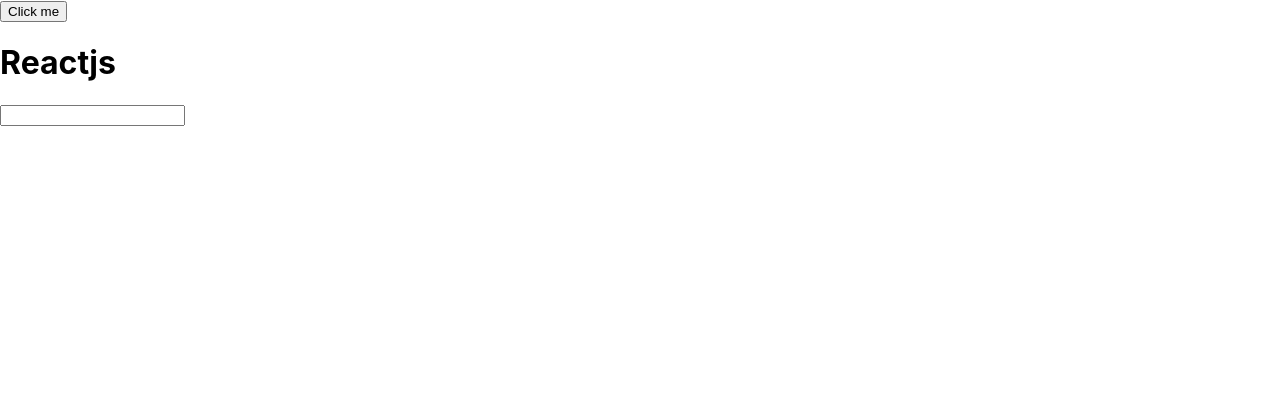
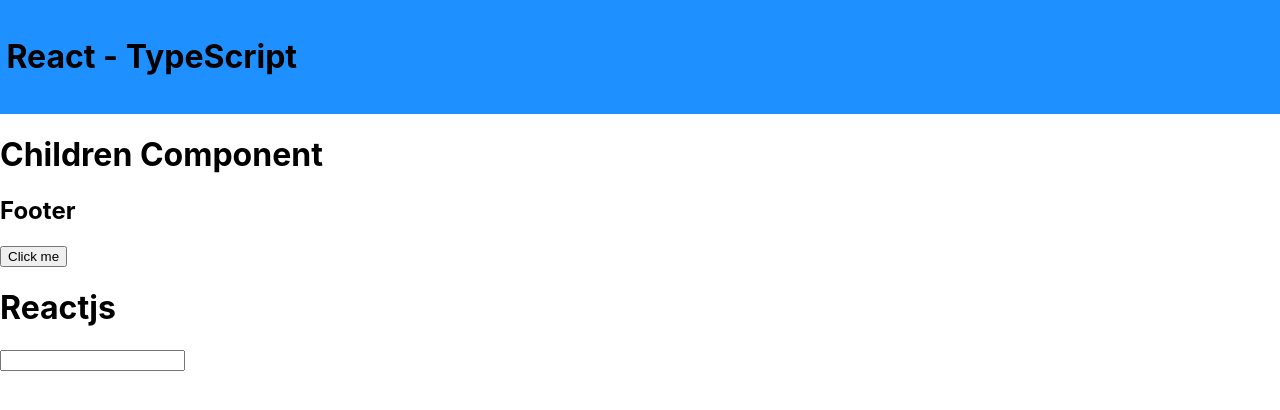
Before and after one commit to Sumit45doc/React-typescript, a React (Create React App) app: page / in a window 1280 px wide. Shown: the top 410 px of the page. Built offline with nearby package versions, Linux system fonts and the light colour scheme.

Commit message:
style props

```diff
--- a/src/App.tsx
+++ b/src/App.tsx
@@ -2,8 +2,8 @@
 import Button from "./components/Button";
 import Input from "./components/Input";
 // import { Greed } from "./components/Greed";
-// import Layout from "./components/Layout";
-// import Message from "./components/message";
+import Layout from "./components/Layout";
+import Message from "./components/message";
 // import PersonList from "./components/PersonList";
 // import Status from "./components/Status";
 
@@ -25,12 +25,12 @@
       <br />
       <br />
       <Status status="success" />
-      <br /><br />
-      <Layout>
+      <br /><br /> */}
+      <Layout styles={{backgroundColor: "dodgerblue",padding: "1rem 0.4rem"}}>
         <Message>
           Children Component
         </Message>
-      </Layout */}
+      </Layout >
       <Button handleChange={(num) => { setToggler(!toggler); console.log(num) }} />
       <div>
         {toggler ? <h1>Reactjs</h1> : <h1>Angularjs</h1>}
--- a/src/components/Layout.tsx
+++ b/src/components/Layout.tsx
@@ -1,10 +1,11 @@
 type LayoutProps = {
-    children: React.ReactNode
+    children: React.ReactNode,
+    styles: React.CSSProperties
 }
 const Layout = (props: LayoutProps) => {
     return (
         <>
-            <header><h1>React - TypeScript</h1></header>
+            <header style={props.styles}><h1>React - TypeScript</h1></header>
             <main>{props.children}</main>
             <footer> <h2>Footer</h2> </footer>
         </>
```
